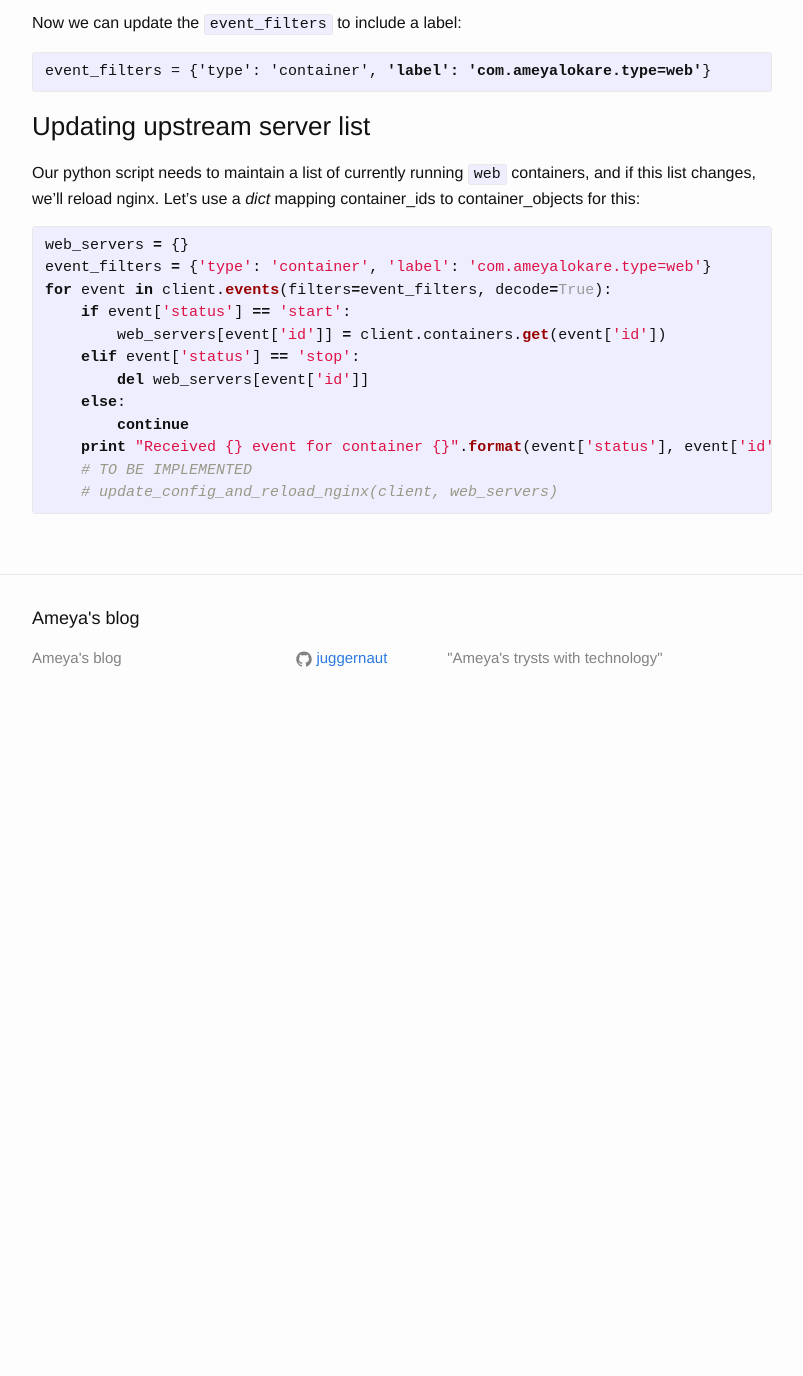
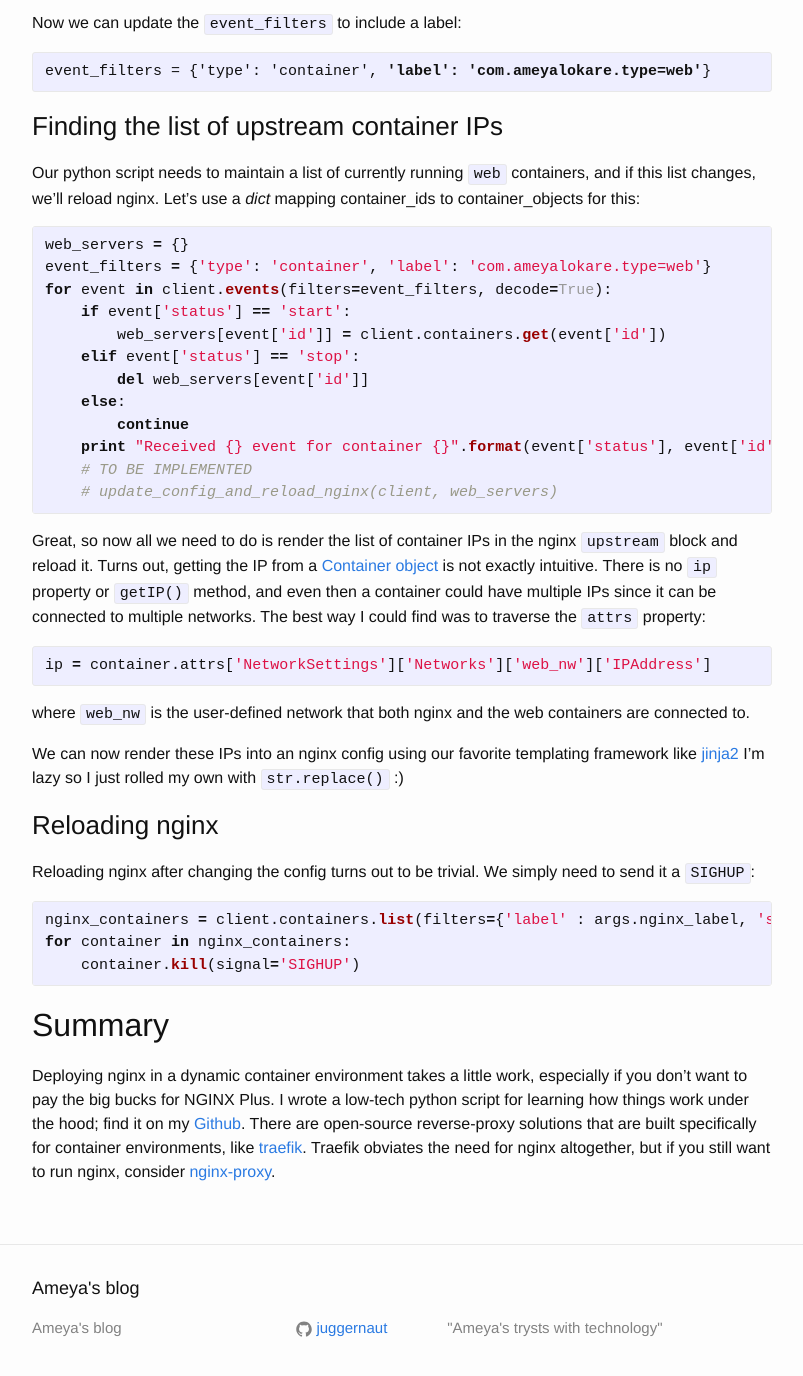
Before and after one commit to juggernaut/juggernaut.github.io, a Jekyll site: the page built from _posts/2017-09-27-nginx-dynamic-upstreams-docker.markdown, in a window 1280 px wide and 1400 px high, scrolled down 3285 px. Shown: the top 1376 px of the window, without its empty margins (238-1041 px from the left). Built offline with Jekyll 4.4.1, drawn with Linux system fonts in a browser that asks for light colours; before the commit the page ends 4014 px from its top, so only the background shows below that; some of the changed text lies outside the part shown.

Commit message:
Finish up dynamic upstreams post

```diff
--- a/_posts/2017-09-27-nginx-dynamic-upstreams-docker.markdown
+++ b/_posts/2017-09-27-nginx-dynamic-upstreams-docker.markdown
@@ -91,7 +91,7 @@ Like all workarounds, there are drawbacks to the above approach. Sine we can't s
 provided by nginx's [upstream module](http://nginx.org/en/docs/http/ngx_http_upstream_module.html#upstream) like load-balancing policies,
 weights and health checks.
 
-If we could somehow update the `upstream` list dynamically as docker adds/removes containers, then reload nginx,
+If we could somehow update the `upstream` list dynamically as docker adds/removes containers, then reload nginx on the fly,
 we could have the best of both worlds. Docker provides a handy [event stream](https://docs.docker.com/engine/reference/commandline/events/)
 that we can hook into and listen for container lifecycle events. There are tools out there that already do this, which leads me to my
 disclaimer:
@@ -114,7 +114,7 @@ for event in client.events(filters=event_filters, decode=True):
 {% endhighlight %}
 
 But this captures events for _all_ containers managed by our system Docker. We only want to capture container events for our `web` service.
-One way could be to filter by container name - as of version 1.14.0 of _docker-compose_ container names seem to follow a format of
+One way could be to filter by container name - as of version 1.14.0 of _docker-compose_, container names seem to follow a format of
 _$project\_$service\_$index_, so if we have 2 containers of the `flaskapp` service in a project called `myproj`, they would have
 names `myproj_flaskapp_1` and `myproj_flaskapp_2`. However, relying on implementation details seems wrong; there must be a better way.
 
@@ -139,7 +139,7 @@ Now we can update the `event_filters` to include a label:
 event_filters = {'type': 'container', <b>'label': 'com.ameyalokare.type=web'</b>}
 </pre>
 
-### Updating upstream server list
+### Finding the list of upstream container IPs
 
 Our python script needs to maintain a list of currently running `web` containers, and if this list changes, we'll reload nginx.
 Let's use a _dict_ mapping container_ids to container_objects for this:
@@ -158,3 +158,31 @@ for event in client.events(filters=event_filters, decode=True):
     # TO BE IMPLEMENTED
     # update_config_and_reload_nginx(client, web_servers)
 {% endhighlight %}
+
+Great, so now all we need to do is render the list of container IPs in the nginx `upstream` block and reload it.
+Turns out, getting the IP from a [Container object](https://docker-py.readthedocs.io/en/stable/containers.html#container-objects) is not
+exactly intuitive. There is no `ip` property or `getIP()` method, and even then a container could have multiple IPs since it can be connected
+to multiple networks. The best way I could find was to traverse the `attrs` property:
+{% highlight python %}
+ip = container.attrs['NetworkSettings']['Networks']['web_nw']['IPAddress']
+{% endhighlight %}
+
+where `web_nw` is the user-defined network that both nginx and the web containers are connected to.
+
+We can now render these IPs into an nginx config using our favorite templating framework like [jinja2](http://jinja.pocoo.org/)
+I'm lazy so I just rolled my own with `str.replace()` :)
+
+### Reloading nginx
+
+Reloading nginx after changing the config turns out to be trivial. We simply need to send it a `SIGHUP`:
+{% highlight python %}
+nginx_containers = client.containers.list(filters={'label' : args.nginx_label, 'status': 'running'})
+for container in nginx_containers:
+    container.kill(signal='SIGHUP')
+{% endhighlight %}
+
+## Summary
+
+Deploying nginx in a dynamic container environment takes a little work, especially if you don't want to pay the big bucks
+for NGINX Plus. I wrote a low-tech python script for learning how things work under the hood; find it on my [Github](https://github.com/juggernaut/nginx-flask-postgres-docker-compose-example/blob/auto-reload-nginx-with-python/auto_reload_nginx.py). There are open-source reverse-proxy solutions that are built specifically for container environments, like
+[traefik](https://traefik.io/). Traefik obviates the need for nginx altogether, but if you still want to run nginx, consider [nginx-proxy](https://github.com/jwilder/nginx-proxy).
```
